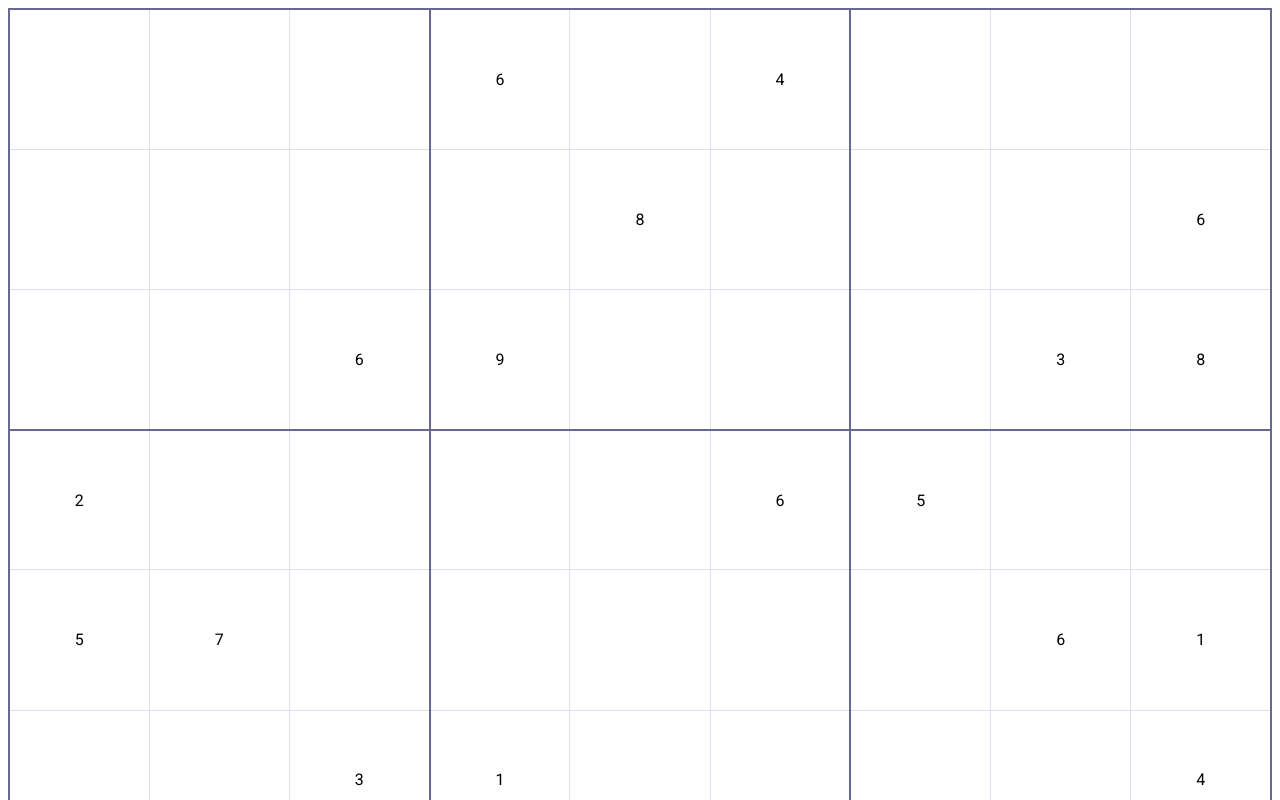
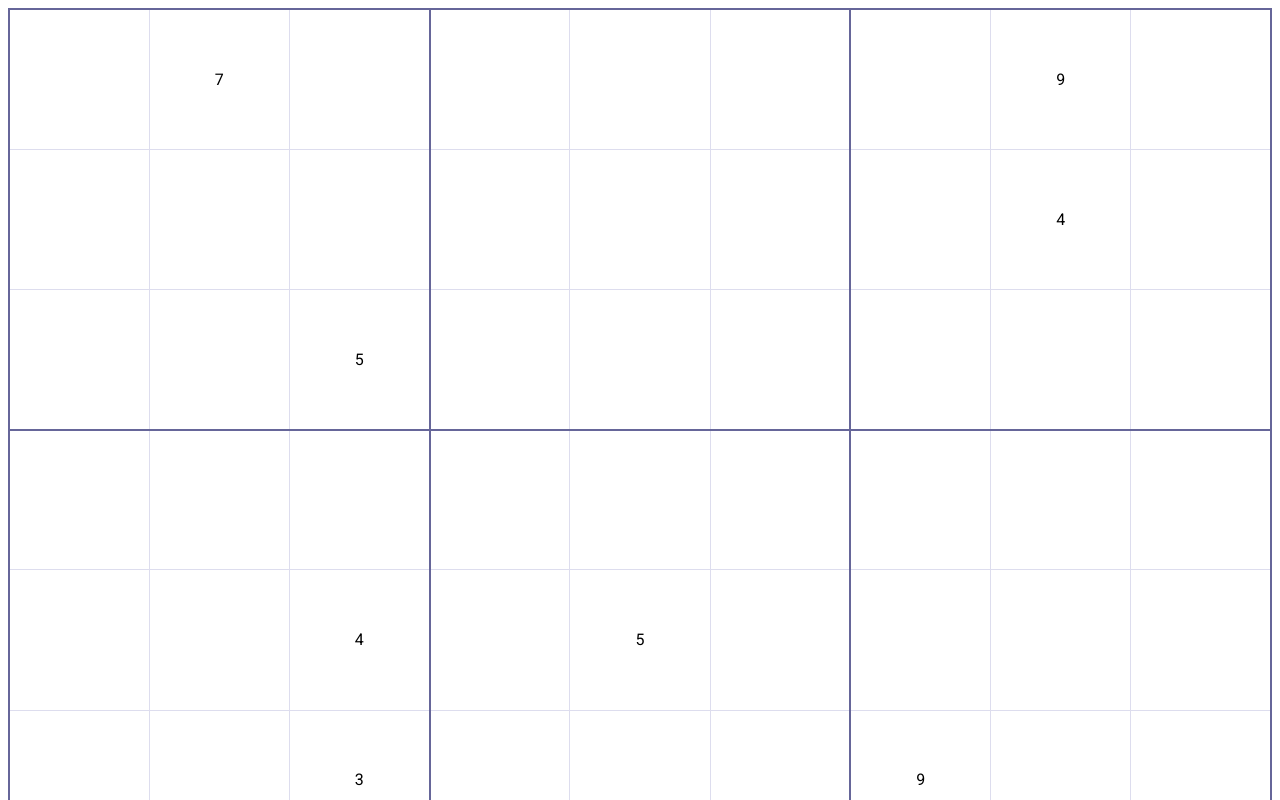
Before and after one commit to RomanDietenmeier/React-Sudoku, a React (Vite) app: page / in a window 1280 px wide. Shown: the top 800 px of the page. Built offline with nearby package versions, Linux system fonts and the light colour scheme.

Commit message:
gonna eat am creating something.

```diff
--- a/src/App.tsx
+++ b/src/App.tsx
@@ -1,23 +1,19 @@
 import { useState, useEffect } from "react";
 import "./app.css";
 import { checkWrongMove } from "./checkWrongMove";
-import { bruteForceSolve, humanSolveMove, printField } from "./humanSolve";
+import {
+  bruteForceSolve,
+  createSudoku,
+  humanSolveMove,
+  printField,
+} from "./humanSolve";
 
 export function App() {
   const [wrongMove, setWrongMove] = useState<Array<number>>([]);
   const [activeCell, setActiveCell] = useState(-1);
   const [hintNotSolvable, setHintNotSolvable] = useState(false);
   const [cellsHistory, setCellsHistory] = useState<Array<Array<number>>>([
-    [
-      -1, -1, -1, 6, -1, 4, -1, -1, -1, -1, -1, -1, -1, 8, -1, -1, -1, 6, -1,
-      -1, 6, 9, -1, -1, -1, 3, 8,
-
-      2, -1, -1, -1, -1, 6, 5, -1, -1, 5, 7, -1, -1, -1, -1, -1, 6, 1, -1, -1,
-      3, 1, -1, -1, -1, -1, 4,
-
-      9, 6, -1, -1, -1, 7, 2, -1, -1, 7, -1, -1, -1, 1, -1, -1, -1, -1, -1, -1,
-      -1, 8, -1, 9, -1, -1, -1,
-    ],
+    createSudoku(),
   ]);
   const cells = cellsHistory[cellsHistory.length - 1];
 
@@ -57,6 +53,16 @@ export function App() {
       e.preventDefault();
     }
   }
+
+  useEffect(() => {
+    // // console.log(cellsHistory.length);
+    // // if (cellsHistory.length  2) {
+    // //   return;
+    // // }
+    // const newSudokuCells = createSudoku();
+    // // setCellsHistory([newSudokuCells]);
+    // console.log("createSudoku", printField(newSudokuCells));
+  }, []);
 
   useEffect(() => {
     const bruteForceSolveResult = bruteForceSolve(cells);
--- a/src/humanSolve.ts
+++ b/src/humanSolve.ts
@@ -34,6 +34,11 @@ const linesChunks = [
   [54, 55, 56, 63, 64, 65, 72, 73, 74],
   [57, 58, 59, 66, 67, 68, 75, 76, 77],
   [60, 61, 62, 69, 70, 71, 78, 79, 80],
+];
+
+const orangeCells = [0, 1, 7, 8, 9, 10, 16, 17, 63, 64, 70, 71, 72, 73, 79, 80];
+const purpleCells = [
+  20, 21, 22, 23, 24, 29, 33, 38, 42, 47, 51, 56, 57, 58, 59, 60,
 ];
 
 export const exclusions: Record<number, Array<number>> = {
@@ -538,3 +543,116 @@ export function bruteForceSolve(
     solves.length <= 0 ? false : true,
   ];
 }
+
+export function createSudoku(): Array<number> {
+  const cells = new Array(81).fill(-1);
+  let errorCount = 0;
+  let setIndices: Array<number> = [];
+
+  function nubmerIsPossible(index: number, number: number) {
+    const lineHorizontal = linesHorizontal.find((x) =>
+      x.includes(index),
+    ) as Array<number>;
+    const lineVertical = linesVertical.find((x) =>
+      x.includes(index),
+    ) as Array<number>;
+    const lineChunk = linesChunks.find((x) =>
+      x.includes(index),
+    ) as Array<number>;
+
+    for (const line of [lineHorizontal, lineVertical, lineChunk]) {
+      for (const lineIndex of line) {
+        if (cells[lineIndex] === number) {
+          return false;
+        }
+      }
+    }
+    return true;
+  }
+
+  const center40 = Math.floor(Math.random() * 9) + 1;
+  const noDups1to9 = [...Array(9).keys()]
+    .map((n) => n + 1)
+    .sort(() => Math.random() - 0.5);
+  const withDups = Array.from(
+    { length: 7 },
+    () => Math.floor(Math.random() * 9) + 1,
+  );
+
+  console.log(
+    "center40",
+    center40,
+    "noDups1to9",
+    noDups1to9,
+    "withDups",
+    withDups,
+  );
+
+  cells[40] = center40;
+
+  for (let i = 0; i < noDups1to9.length; i++) {
+    if (errorCount > 3) {
+      // console.log("error Reset");
+
+      for (let j = 0; j < errorCount; j++) {
+        const randomIndex = Math.floor(Math.random() * setIndices.length);
+        const deleteIndex = setIndices[randomIndex];
+        let deletePairIndex = randomIndex - 1;
+        if (randomIndex % 2 === 0) {
+          deletePairIndex += 2;
+        }
+        deletePairIndex = setIndices[deletePairIndex];
+        console.log(
+          "error Reset",
+          String(cells[deleteIndex]),
+          String(cells[deletePairIndex]),
+        );
+
+        cells[deleteIndex] = -1;
+        cells[deletePairIndex] = -1;
+        setIndices = setIndices.filter(
+          (x) => x !== deleteIndex && x !== deletePairIndex,
+        );
+        console.log("setIndices", deleteIndex, deletePairIndex, setIndices);
+      }
+      i -= 2;
+      if (i < -1) {
+        i = -1;
+      }
+      errorCount = 0;
+      continue;
+    }
+
+    const orangeIndex =
+      orangeCells[Math.floor(Math.random() * orangeCells.length)];
+    const purpleIndex =
+      purpleCells[Math.floor(Math.random() * orangeCells.length)];
+
+    if (cells[orangeIndex] !== -1 || cells[purpleIndex] !== -1) {
+      errorCount++;
+      i--;
+      continue;
+    }
+    const number = noDups1to9[i];
+
+    if (
+      !nubmerIsPossible(orangeIndex, number) ||
+      !nubmerIsPossible(purpleIndex, number)
+    ) {
+      errorCount++;
+      i--;
+      continue;
+    }
+
+    cells[orangeIndex] = number;
+    cells[purpleIndex] = number;
+    setIndices.push(orangeIndex, purpleIndex);
+  }
+
+  // const [_, __, hasMultipleResults, solvable] = bruteForceSolve(cells);
+
+  // console.log("hasMultipleResults", hasMultipleResults, "solvable", solvable);
+
+  console.log("createSudoku", printField(cells));
+  return cells;
+}
```
